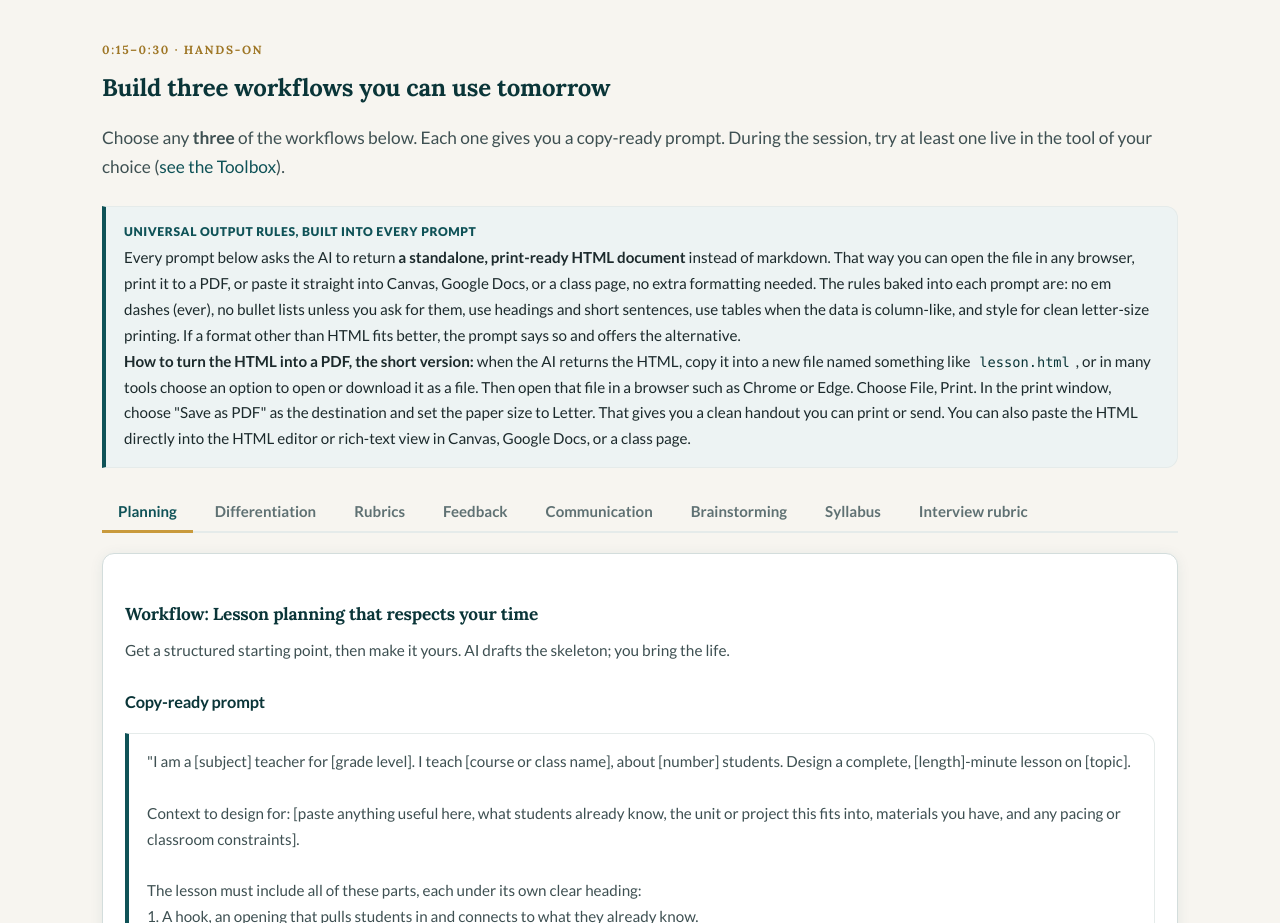
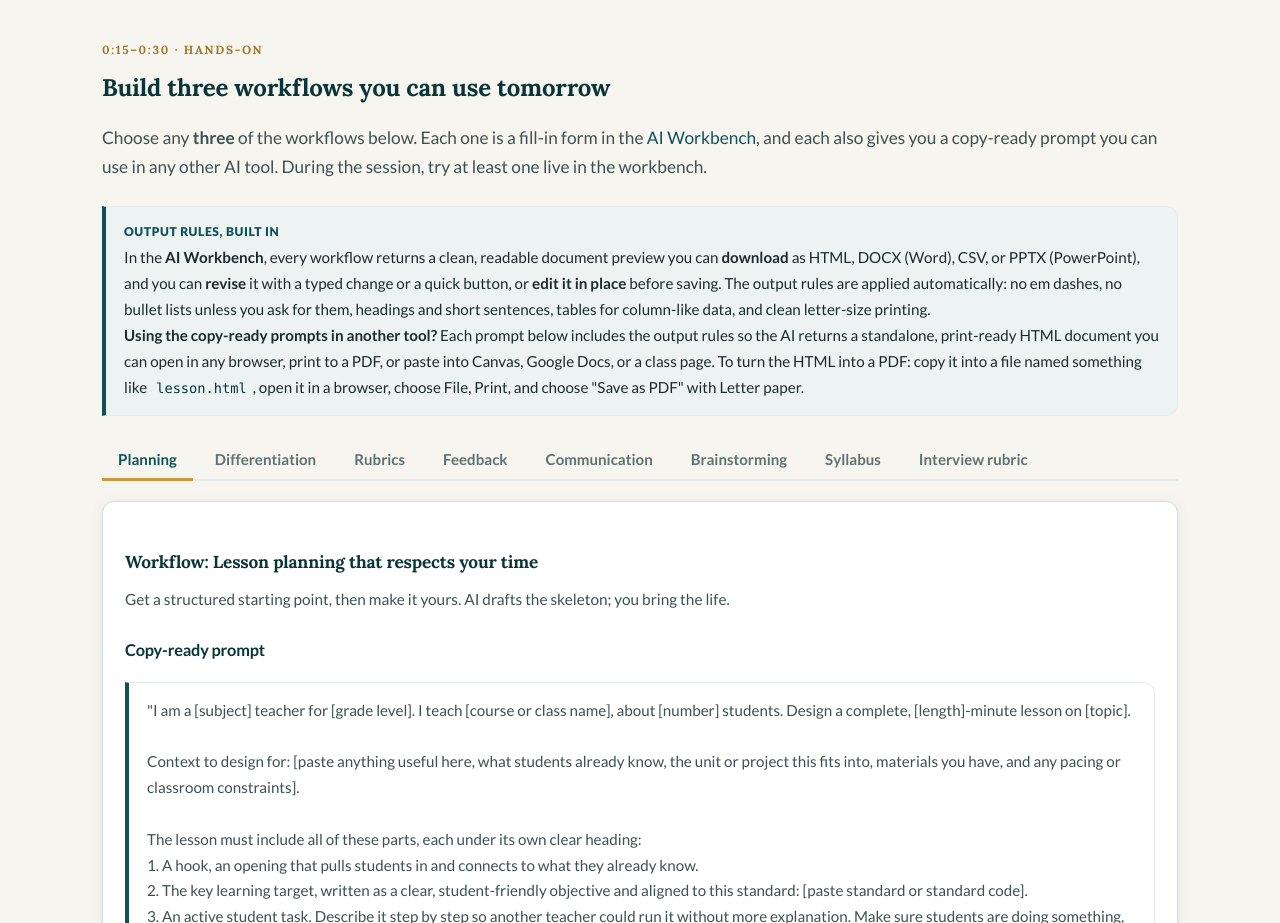
Before and after one commit to aramansell/ai-pd-2026-27, a website: page pages/pd1-teachers-tools.html in a window 1280 px wide. Shown: the part 1969-2892 px from the top of the page. Drawn offline with Linux system fonts and the light colour scheme.

Commit message:
Update Session 1 output rules for the AI Workbench preview and download flow

```diff
--- a/pages/pd1-teachers-tools.html
+++ b/pages/pd1-teachers-tools.html
@@ -170,27 +170,26 @@
  <p class="eyebrow">0:15–0:30 · Hands-on</p>
  <h2>Build three workflows you can use tomorrow</h2>
  <p class="lead mb-3">
- Choose any <strong>three</strong> of the workflows below. Each one gives you a copy-ready prompt.
- During the session, try at least one live in the tool of your choice (<a href="tools.html">see the Toolbox</a>).
+ Choose any <strong>three</strong> of the workflows below. Each one is a fill-in form in the
+ <a href="https://local-ai-workbench-psi.vercel.app/">AI Workbench</a>, and each also gives you a
+ copy-ready prompt you can use in any other AI tool. During the session, try at least one live in
+ the workbench.
  </p>
  <div class="callout callout-tip"><div>
- <span class="callout-title">Universal output rules, built into every prompt</span>
+ <span class="callout-title">Output rules, built in</span>
  <p>
- Every prompt below asks the AI to return <strong>a standalone, print-ready HTML document</strong>
- instead of markdown. That way you can open the file in any browser, print it to a PDF, or paste
- it straight into Canvas, Google Docs, or a class page, no extra formatting needed. The rules
- baked into each prompt are: no em dashes (ever), no bullet lists unless you ask for them, use
- headings and short sentences, use tables when the data is column-like, and style for clean
- letter-size printing. If a format other than HTML fits better, the prompt says so and offers
- the alternative.
+ In the <strong>AI Workbench</strong>, every workflow returns a clean, readable document preview
+ you can <strong>download</strong> as HTML, DOCX (Word), CSV, or PPTX (PowerPoint), and you can
+ <strong>revise</strong> it with a typed change or a quick button, or <strong>edit it in
+ place</strong> before saving. The output rules are applied automatically: no em dashes, no bullet
+ lists unless you ask for them, headings and short sentences, tables for column-like data, and
+ clean letter-size printing.
  </p>
- <p class="mt-1"><strong>How to turn the HTML into a PDF, the short version:</strong> when the AI
- returns the HTML, copy it into a new file named something like <code>lesson.html</code>, or in
- many tools choose an option to open or download it as a file. Then open that file in a browser
- such as Chrome or Edge. Choose File, Print. In the print window, choose "Save as PDF" as the
- destination and set the paper size to Letter. That gives you a clean handout you can print or
- send. You can also paste the HTML directly into the HTML editor or rich-text view in Canvas,
- Google Docs, or a class page.</p>
+ <p class="mt-1"><strong>Using the copy-ready prompts in another tool?</strong> Each prompt below
+ includes the output rules so the AI returns a standalone, print-ready HTML document you can open
+ in any browser, print to a PDF, or paste into Canvas, Google Docs, or a class page. To turn the
+ HTML into a PDF: copy it into a file named something like <code>lesson.html</code>, open it in a
+ browser, choose File, Print, and choose "Save as PDF" with Letter paper.</p>
  </div></div>
 
  <div data-tabs class="mt-3">
```
